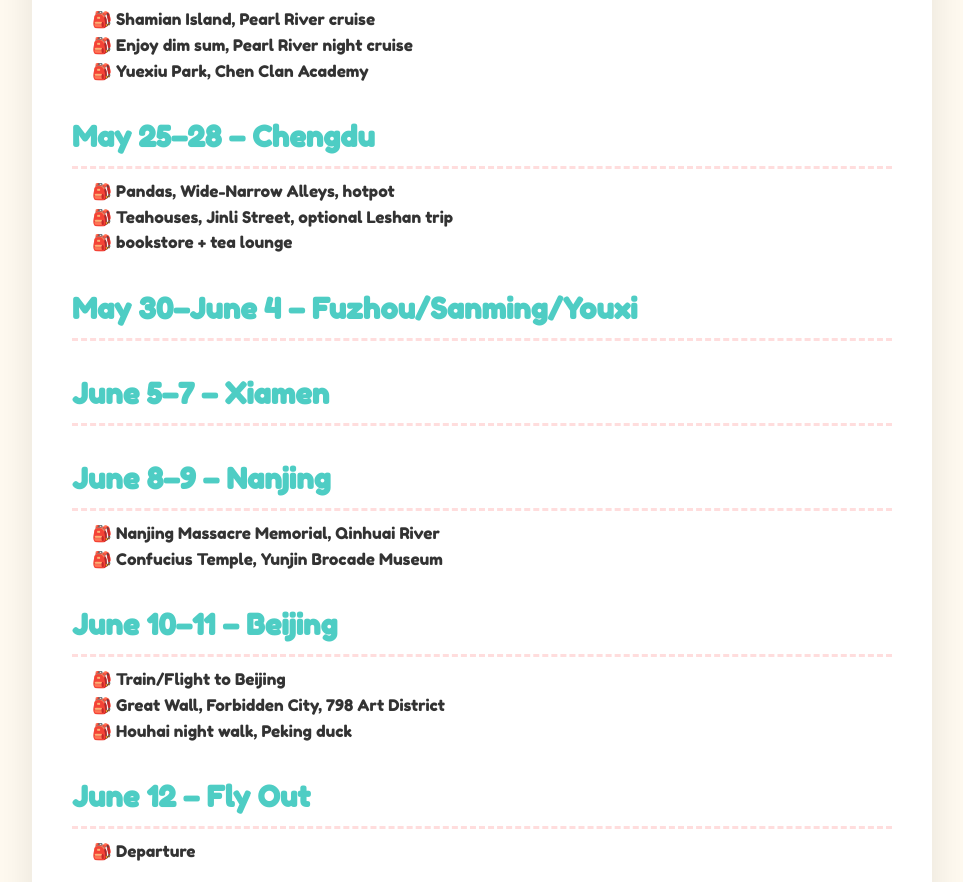
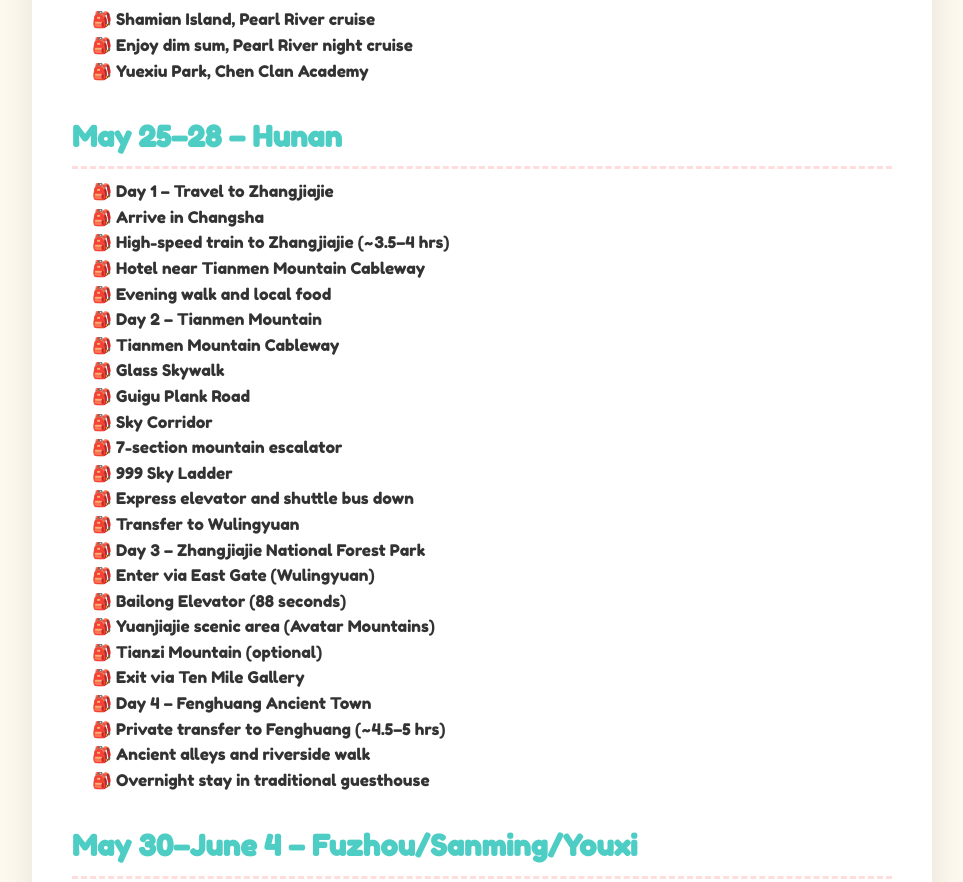
Before and after one commit to toodlemydoodle/China, a plain HTML site: page index.html in a window 1280 px wide. Shown: the part 527-1409 px from the top of the page, without its empty margins (158-1121 px from the left). Drawn offline with Linux system fonts and the light colour scheme.

Commit message:
chengdu to hunan

```diff
--- a/index.html
+++ b/index.html
@@ -140,11 +140,35 @@
       <li>Enjoy dim sum, Pearl River night cruise</li>
       <li>Yuexiu Park, Chen Clan Academy</li>
     </ul>
-    <h2>May 25–28 – Chengdu</h2>
+    <h2>May 25–28 – Hunan</h2>
     <ul>
-      <li>Pandas, Wide-Narrow Alleys, hotpot</li>
-      <li>Teahouses, Jinli Street, optional Leshan trip</li>
-      <li>bookstore + tea lounge</li>
+      <li>Day 1 – Travel to Zhangjiajie</li>
+      <li>Arrive in Changsha</li>
+      <li>High-speed train to Zhangjiajie (~3.5–4 hrs)</li>
+      <li>Hotel near Tianmen Mountain Cableway</li>
+      <li>Evening walk and local food</li>
+
+      <li>Day 2 – Tianmen Mountain</li>
+      <li>Tianmen Mountain Cableway</li>
+      <li>Glass Skywalk</li>
+      <li>Guigu Plank Road</li>
+      <li>Sky Corridor</li>
+      <li>7-section mountain escalator</li>
+      <li>999 Sky Ladder</li>
+      <li>Express elevator and shuttle bus down</li>
+      <li>Transfer to Wulingyuan</li>
+
+      <li>Day 3 – Zhangjiajie National Forest Park</li>
+      <li>Enter via East Gate (Wulingyuan)</li>
+      <li>Bailong Elevator (88 seconds)</li>
+      <li>Yuanjiajie scenic area (Avatar Mountains)</li>
+      <li>Tianzi Mountain (optional)</li>
+      <li>Exit via Ten Mile Gallery</li>
+
+      <li>Day 4 – Fenghuang Ancient Town</li>
+      <li>Private transfer to Fenghuang (~4.5–5 hrs)</li>
+      <li>Ancient alleys and riverside walk</li>
+      <li>Overnight stay in traditional guesthouse</li>
     </ul>
     <h2>May 30–June 4 – Fuzhou/Sanming/Youxi</h2>
     <ul>
```
